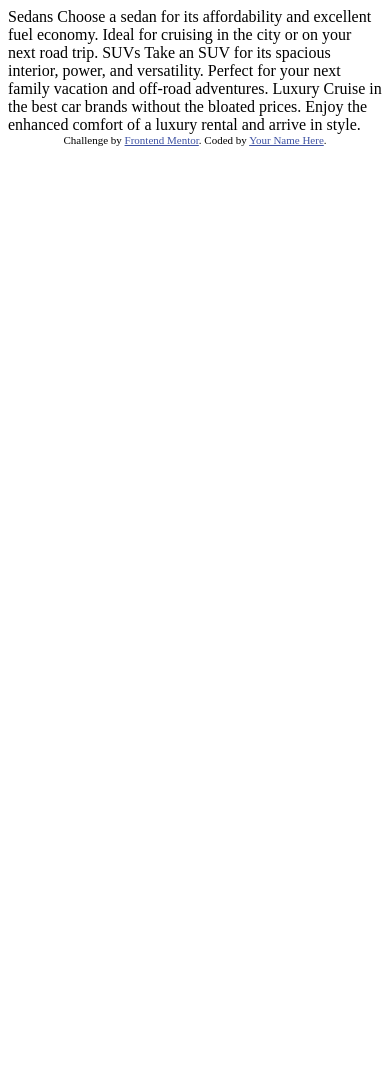
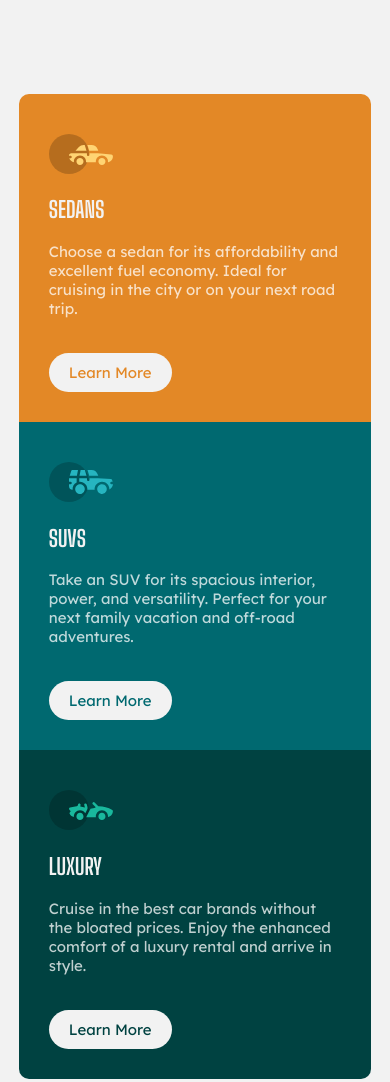
Before and after one commit to joyantony/three-column-preview-card-component, a plain HTML site: page index.html in a window 390 px wide. Shown: the top 1082 px of the page. Before the commit the page ends 844 px from the top, so only its background shows below. Drawn offline with Linux system fonts and the light colour scheme.

Commit message:
Mobile first design finished

```diff
--- a/index.html
+++ b/index.html
@@ -8,6 +8,10 @@
 
   <title>Frontend Mentor | 3-column preview card component</title>
 
+  <link rel="preconnect" href="https://fonts.gstatic.com">
+  <link href="https://fonts.googleapis.com/css2?family=Big+Shoulders+Display:wght@700&family=Lexend+Deca&display=swap" rel="stylesheet">
+  <link rel="stylesheet" href="style.css">
+
   <!-- Feel free to remove these styles or customise in your own stylesheet 👍 -->
   <style>
     .attribution { font-size: 11px; text-align: center; }
@@ -16,21 +20,51 @@
 </head>
 <body>
 
-  Sedans
+  <div class="main-container">
+    <div class="container">
+      <div class="card card-sedan">
+        <div class="card-image">
+          <img src="./images/icon-sedans.svg" alt="Image of a Sedan vehicle">
+        </div>
+        <h2 class="card-heading">Sedans</h2>
+        <p class="card-body">
           Choose a sedan for its affordability and excellent fuel economy. Ideal for cruising in the city
           or on your next road trip.
+        </p>
+        <a class="btn btn-sedan" href="#">Learn More</a>
+      </div>
 
-  SUVs
+      <div class="card card-suv">
+        <div class="card-image">
+          <img src="./images/icon-suvs.svg" alt="Image of a Suv vehicle">
+        </div>
+        <h2 class="card-heading">SUVs</h2>
+        <p class="card-body">
           Take an SUV for its spacious interior, power, and versatility. Perfect for your next family vacation
           and off-road adventures.
+        </p>
+        <a class="btn btn-suv" href="#">Learn More</a>
+      </div>
 
-  Luxury
+      <div class="card card-luxury">
+        <div class="card-image">
+          <img src="./images/icon-luxury.svg" alt="Image of a Luxury vehicle">
+        </div>
+        <h2 class="card-heading">Luxury</h2>
+        <p class="card-body">
           Cruise in the best car brands without the bloated prices. Enjoy the enhanced comfort of a luxury
           rental and arrive in style.
+        </p>
+        <a class="btn btn-luxury" href="#">Learn More</a>
+      </div>
+    </div>
+
 
   <div class="attribution">
     Challenge by <a href="https://www.frontendmentor.io?ref=challenge" target="_blank">Frontend Mentor</a>.
     Coded by <a href="#">Your Name Here</a>.
   </div>
+  </div>
+
 </body>
 </html>
--- /dev/null
+++ b/style.css
@@ -0,0 +1,85 @@
+html, body{
+    padding: 0;
+    margin: 0;
+    box-sizing: border-box;
+    font-family: "Lexend Deca", sans-serif;
+    font-weight: 400;
+    font-size: 15px;
+    background: hsl(0, 0%, 95%);
+
+}
+
+.container{
+    display: flex;
+    justify-content: center;
+    align-items: center;
+    flex-direction: column;
+    padding: 6.25rem 1.25rem;
+}
+
+.card{
+    padding: 40px 30px;
+    color: hsla(0, 0%, 100%, 0.75);
+}
+
+.card-heading{
+    font-family: "Big Shoulders Display";
+    font-weight: 700;
+    color: hsl(0, 0%, 95%);
+    text-transform: uppercase;
+}
+
+.card-body{
+    padding-bottom: 30px;
+}
+
+.card-sedan{
+    background: hsl(31, 77%, 52%);
+    border-radius: 10px 10px 0 0;
+}
+
+.card-suv{
+    background: hsl(184, 100%, 22%);
+}
+
+.card-luxury{
+    background: hsl(179, 100%, 13%);
+    border-radius: 0 0 10px 10px;
+}
+
+.btn{
+    text-decoration: none;
+    background: hsl(0, 0%, 95%);
+    padding: 10px 20px;
+    border-radius: 50px;
+}
+
+.btn-sedan{
+    color: hsl(31, 77%, 52%);
+}
+
+.btn-sedan:hover{
+    background: hsl(31, 77%, 52%);
+    color: hsl(0, 0%, 95%);
+    border: 2px solid hsl(0, 0%, 95%);
+}
+
+.btn-suv{
+    color: hsl(184, 100%, 22%);
+}
+
+.btn-suv:hover{
+    background: hsl(184, 100%, 22%);
+    color: hsl(0, 0%, 95%);
+    border: 2px solid hsl(0, 0%, 95%);
+}
+
+.btn-luxury{
+    color: hsl(179, 100%, 13%);
+}
+
+.btn-luxury:hover{
+    background: hsl(179, 100%, 13%);
+    color: hsl(0, 0%, 95%);
+    border: 2px solid hsl(0, 0%, 95%);
+}
```
Lines whose indentation alone changed are shown as unchanged.
